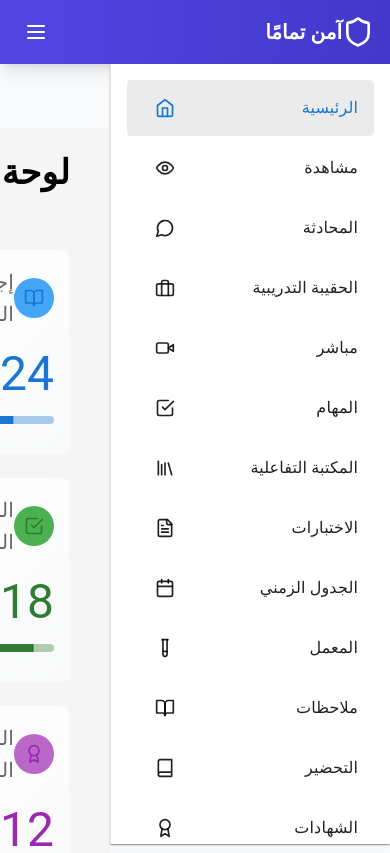
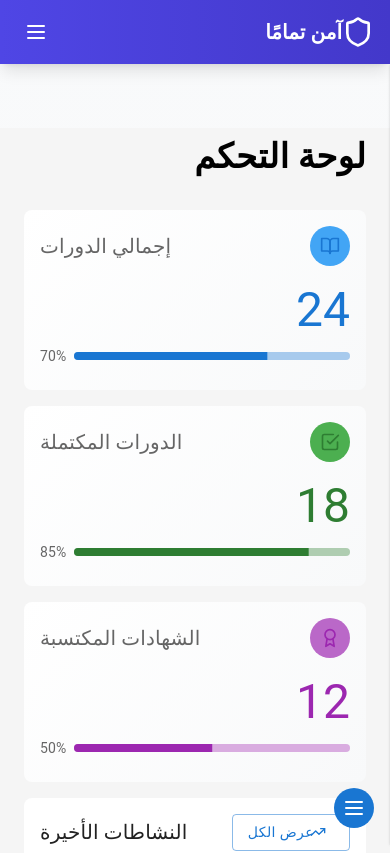
Before and after one commit to Adeeb-Aljerf/security-app, a React (Vite) app: page /dashboard in a window 390 px wide. Shown: the top 853 px of the page. Built offline with nearby package versions, Linux system fonts and the light colour scheme.

Commit message:
fix mobile layout

```diff
--- a/src/pages/Dashboard.jsx
+++ b/src/pages/Dashboard.jsx
@@ -1,4 +1,4 @@
-import React from "react";
+import React, { useState } from "react";
 import { Link, useLocation, Routes, Route } from "react-router-dom";
 import { toast } from "react-toastify";
 import {
@@ -17,17 +17,9 @@ import {
   Paper,
   Button,
   IconButton,
-  Table,
-  TableBody,
-  TableCell,
-  TableContainer,
-  TableHead,
-  TableRow,
-  Badge,
   Container,
   Chip,
   Stack,
-  Tooltip,
 } from "@mui/material";
 import {
   Home,
@@ -50,6 +42,8 @@ import {
   HelpCircle,
   TrendingUp,
   Clock,
+  Menu,
+  X,
 } from "lucide-react";
 
 const StatsCard = ({ title, value, progress, color, icon: Icon }) => (
@@ -157,15 +151,17 @@ const ActivityItem = ({ title, time, type, icon: Icon }) => (
 const DashboardHome = () => {
   return (
     <Box>
-      <Grid container spacing={3}>
+      <Grid container spacing={{ xs: 2, md: 3 }}>
         <Grid item xs={12}>
-          <Typography variant="h4" sx={{ mb: 4, fontWeight: 700 }}>
+          <Typography
+            variant="h4"
+            sx={{ mb: { xs: 2, md: 4 }, fontWeight: 700 }}
+          >
             لوحة التحكم
           </Typography>
         </Grid>
 
-        {/* Stats Cards */}
-        <Grid item xs={12} md={4}>
+        <Grid item xs={12} sm={6} md={4}>
           <StatsCard
             title="إجمالي الدورات"
             value="24"
@@ -174,7 +170,7 @@ const DashboardHome = () => {
             icon={BookOpen}
           />
         </Grid>
-        <Grid item xs={12} md={4}>
+        <Grid item xs={12} sm={6} md={4}>
           <StatsCard
             title="الدورات المكتملة"
             value="18"
@@ -183,7 +179,7 @@ const DashboardHome = () => {
             icon={CheckSquare}
           />
         </Grid>
-        <Grid item xs={12} md={4}>
+        <Grid item xs={12} sm={6} md={4}>
           <StatsCard
             title="الشهادات المكتسبة"
             value="12"
@@ -193,8 +189,7 @@ const DashboardHome = () => {
           />
         </Grid>
 
-        {/* Recent Activity */}
-        <Grid item xs={12} md={8}>
+        <Grid item xs={12} lg={8}>
           <Card elevation={0} sx={{ borderRadius: 2 }}>
             <CardContent>
               <Box
@@ -240,8 +235,7 @@ const DashboardHome = () => {
           </Card>
         </Grid>
 
-        {/* Upcoming Tasks */}
-        <Grid item xs={12} md={4}>
+        <Grid item xs={12} lg={4}>
           <Card elevation={0} sx={{ borderRadius: 2 }}>
             <CardContent>
               <Typography variant="h6" sx={{ mb: 3 }}>
@@ -307,10 +301,12 @@ const DashboardHome = () => {
 
 const Dashboard = () => {
   const location = useLocation();
+  const [isMobileMenuOpen, setIsMobileMenuOpen] = useState(false);
 
   const handleNavigation = (path, label) => {
     if (label !== "الرئيسية") {
       toast.success("🚀 هذه الميزة قادمة قريباً!");
+      setIsMobileMenuOpen(false);
       return;
     }
   };
@@ -350,22 +346,26 @@ const Dashboard = () => {
 
   return (
     <Box sx={{ display: "flex" }}>
-      {/* Sidebar */}
       <Box
         component="nav"
+        className={isMobileMenuOpen ? "open" : ""}
         sx={{
-          width: "280px",
+          width: { xs: "100%", md: "280px" },
           flexShrink: 0,
           position: "fixed",
-          right: 0,
+          right: { xs: "-100%", md: 0 },
           top: "64px",
           height: "calc(100vh - 64px)",
           bgcolor: "background.paper",
-          borderLeft: 1,
+          borderLeft: { xs: 0, md: 1 },
           borderColor: "divider",
           overflowY: "auto",
           zIndex: 1000,
           boxShadow: 1,
+          transition: "right 0.3s ease",
+          "&.open": {
+            right: 0,
+          },
         }}
       >
         <List sx={{ p: 2 }}>
@@ -403,16 +403,32 @@ const Dashboard = () => {
         </List>
       </Box>
 
-      {/* Main Content */}
+      <IconButton
+        sx={{
+          display: { xs: "flex", md: "none" },
+          position: "fixed",
+          right: 16,
+          bottom: 16,
+          zIndex: 1100,
+          bgcolor: "primary.main",
+          color: "white",
+          "&:hover": { bgcolor: "primary.dark" },
+        }}
+        onClick={() => setIsMobileMenuOpen(!isMobileMenuOpen)}
+      >
+        {isMobileMenuOpen ? <X /> : <Menu />}
+      </IconButton>
+
       <Box
         component="main"
         sx={{
           flexGrow: 1,
           marginTop: "64px",
-          marginRight: "280px",
-          p: 3,
+          marginRight: { xs: 0, md: "280px" },
+          p: { xs: 1, sm: 2, md: 3 },
           bgcolor: "#f5f5f5",
           minHeight: "calc(100vh - 64px)",
+          transition: "margin-right 0.3s ease",
         }}
       >
         <Container maxWidth="xl">
--- a/src/pages/Team.jsx
+++ b/src/pages/Team.jsx
@@ -22,7 +22,6 @@ const teamMembers = [
     image: adeeb,
     bio: "متخصصة في تطوير حلول الأمن الرقمي وحماية البيانات",
   },
-
   {
     name: "Feras Elisas",
     role: "مديرة التوعية الأمنية",
@@ -41,14 +40,12 @@ const teamMembers = [
     image: reda,
     bio: "متخصصة في برامج التوعية الأمنية وتثقيف المستخدمين",
   },
-
   {
     name: "Salim Al-Bitar",
     role: "المسؤول عن تصميم واجهة المستخدم",
     image: salim,
     bio: "خبير في تحليل التهديدات الأمنية والاستجابة للحوادث السيبرانية",
   },
-
   {
     name: "Rama Alsabagh",
     role: "مديرة التوعية الأمنية",
@@ -76,7 +73,7 @@ const Team = () => {
 
   return (
     <div className="min-h-screen bg-gradient-to-b from-gray-50 to-gray-100 py-12">
-      <div className="max-w-7xl mx-auto px-4 sm:px-6 lg:px-8">
+      <div className="max-w-[280px] mx-auto sm:max-w-7xl sm:px-6 lg:px-8">
         <div className="text-center mb-16">
           <h1 className="text-5xl font-bold text-indigo-600 mb-6">
             فريق العمل
@@ -86,22 +83,21 @@ const Team = () => {
           </p>
         </div>
 
-        <div className="grid grid-cols-1 md:grid-cols-2 lg:grid-cols-4 gap-8">
+        <div className="grid grid-cols-1 md:grid-cols-2 lg:grid-cols-4 gap-4 sm:gap-8">
           {teamMembers.map((member, index) => (
             <div
               key={index}
-              className="bg-white rounded-xl shadow-lg overflow-hidden hover:shadow-xl transition-all transform hover:-translate-y-1 h-[420px] relative"
+              className="bg-white rounded-xl shadow-lg overflow-hidden hover:shadow-xl transition-all transform hover:-translate-y-1 h-[420px] sm:h-[440px] md:h-[460px] relative"
             >
               <img
                 src={member.image}
                 alt={member.name}
-                className="w-full h-64 object-cover"
+                className="w-full h-64 sm:h-64 md:h-72 object-cover object-center"
               />
               <div className="p-6">
                 <h3 className="text-xl font-semibold mb-2 text-center">
                   {member.name}
                 </h3>
-                {/* <p className="text-indigo-600">{member.role}</p> */}
                 <div className="absolute bottom-6 left-6 right-6">
                   <button
                     onClick={() => handleContactMember(member.name)}
```
